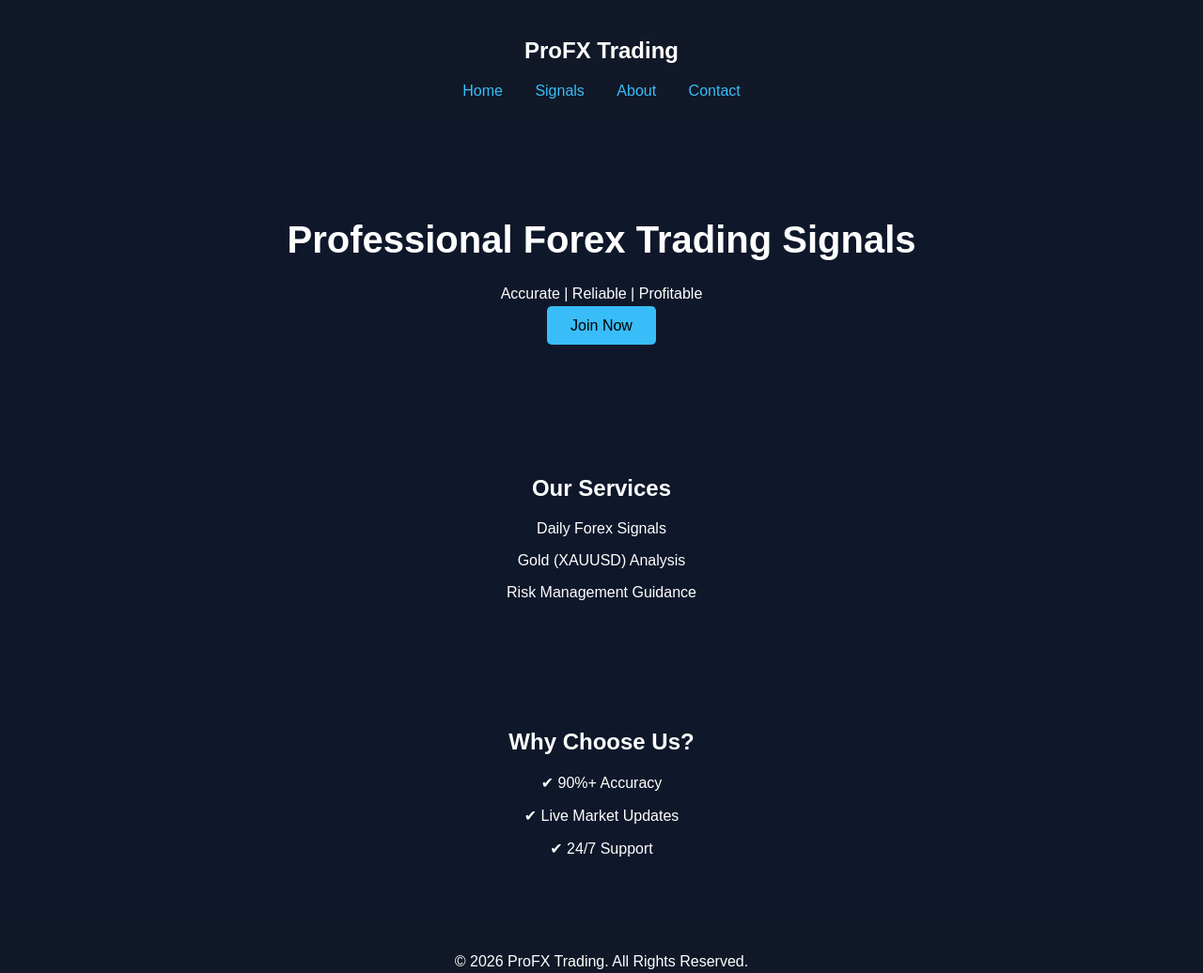
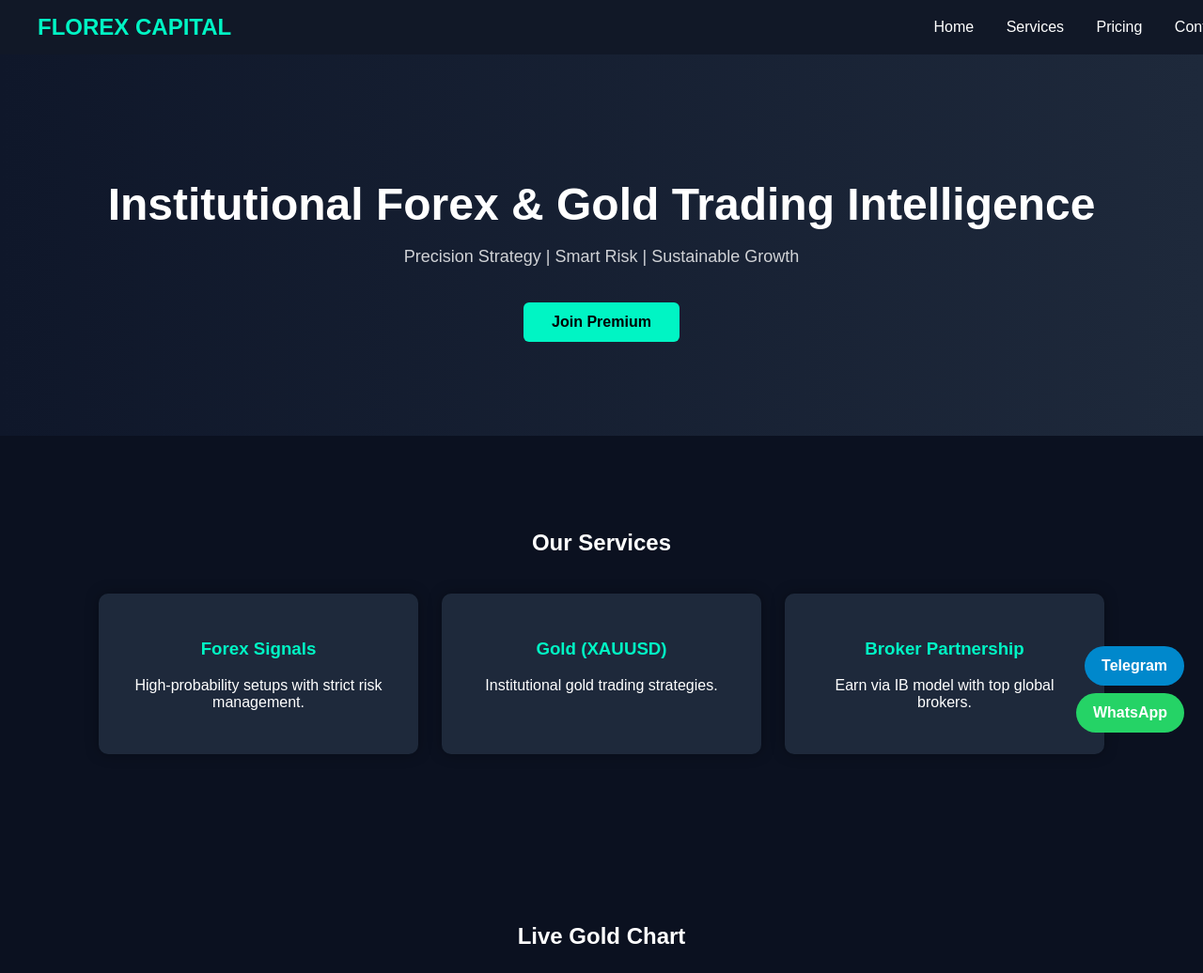
Before and after one commit to ajaysaroj1/Forex---website-, a plain HTML site: page index.html in a window 1280 px wide. Shown: the top 1036 px of the page at 94% size. Drawn offline with Linux system fonts and the light colour scheme; a script that the page names is missing.

Commit message:
Update index.html

```diff
--- a/index.html
+++ b/index.html
@@ -3,84 +3,247 @@
 <head>
 <meta charset="UTF-8">
 <meta name="viewport" content="width=device-width, initial-scale=1.0">
-<title>ProFX Trading | Forex Signals</title>
+<title>Florex Capital | Institutional Forex & Gold Trading</title>
+
 <style>
-body {
-    margin: 0;
-    font-family: Arial, sans-serif;
-    background: #0f172a;
-    color: white;
+body{
+margin:0;
+font-family:Arial, Helvetica, sans-serif;
+background:#0b1120;
+color:white;
+scroll-behavior:smooth;
 }
-header {
-    background: #111827;
-    padding: 20px;
-    text-align: center;
+
+header{
+display:flex;
+justify-content:space-between;
+align-items:center;
+padding:15px 40px;
+background:#111827;
+position:fixed;
+width:100%;
+top:0;
+z-index:1000;
 }
-nav a {
-    color: #38bdf8;
-    margin: 0 15px;
-    text-decoration: none;
+
+header h2{
+color:#00f5c4;
+margin:0;
 }
-.hero {
-    padding: 80px 20px;
-    text-align: center;
+
+nav a{
+color:white;
+text-decoration:none;
+margin:0 15px;
+font-weight:500;
 }
-.hero h1 {
-    font-size: 40px;
+
+nav a:hover{
+color:#00f5c4;
 }
-.btn {
-    background: #38bdf8;
-    padding: 12px 25px;
-    color: black;
-    text-decoration: none;
-    border-radius: 5px;
+
+.hero{
+padding:150px 20px 100px;
+text-align:center;
+background:linear-gradient(to right,#0f172a,#1e293b);
 }
-.section {
-    padding: 50px 20px;
-    text-align: center;
+
+.hero h1{
+font-size:48px;
+margin-bottom:15px;
 }
-footer {
-    background: #111827;
-    padding: 20px;
-    text-align: center;
+
+.hero p{
+font-size:18px;
+opacity:0.8;
+}
+
+.btn{
+display:inline-block;
+padding:12px 30px;
+background:#00f5c4;
+color:black;
+border-radius:6px;
+text-decoration:none;
+font-weight:bold;
+margin-top:20px;
+}
+
+.section{
+padding:80px 20px;
+text-align:center;
+}
+
+.cards{
+display:flex;
+flex-wrap:wrap;
+justify-content:center;
+gap:25px;
+margin-top:40px;
+}
+
+.card{
+background:#1e293b;
+padding:30px;
+width:280px;
+border-radius:10px;
+box-shadow:0 0 15px rgba(0,0,0,0.3);
+}
+
+.card h3{
+color:#00f5c4;
+}
+
+.pricing-card{
+background:#111827;
+padding:30px;
+width:300px;
+border-radius:10px;
+border:1px solid #00f5c4;
+}
+
+footer{
+background:#111827;
+padding:40px 20px;
+text-align:center;
+font-size:14px;
+}
+
+.whatsapp{
+position:fixed;
+bottom:20px;
+right:20px;
+background:#25D366;
+padding:12px 18px;
+border-radius:30px;
+text-decoration:none;
+color:white;
+font-weight:bold;
+}
+
+.telegram{
+position:fixed;
+bottom:70px;
+right:20px;
+background:#0088cc;
+padding:12px 18px;
+border-radius:30px;
+text-decoration:none;
+color:white;
+font-weight:bold;
+}
+
+input, textarea{
+width:90%;
+padding:10px;
+margin:10px 0;
+border-radius:6px;
+border:none;
 }
 </style>
 </head>
+
 <body>
 
 <header>
-    <h2>ProFX Trading</h2>
-    <nav>
-        <a href="#">Home</a>
-        <a href="#">Signals</a>
-        <a href="#">About</a>
-        <a href="#">Contact</a>
-    </nav>
+<h2>FLOREX CAPITAL</h2>
+<nav>
+<a href="#home">Home</a>
+<a href="#services">Services</a>
+<a href="#pricing">Pricing</a>
+<a href="#contact">Contact</a>
+</nav>
 </header>
 
-<div class="hero">
-    <h1>Professional Forex Trading Signals</h1>
-    <p>Accurate | Reliable | Profitable</p>
-    <a href="#" class="btn">Join Now</a>
+<section class="hero" id="home">
+<h1>Institutional Forex & Gold Trading Intelligence</h1>
+<p>Precision Strategy | Smart Risk | Sustainable Growth</p>
+<a href="#pricing" class="btn">Join Premium</a>
+</section>
+
+<section class="section" id="services">
+<h2>Our Services</h2>
+
+<div class="cards">
+
+<div class="card">
+<h3>Forex Signals</h3>
+<p>High-probability setups with strict risk management.</p>
 </div>
 
-<div class="section">
-    <h2>Our Services</h2>
-    <p>Daily Forex Signals</p>
-    <p>Gold (XAUUSD) Analysis</p>
-    <p>Risk Management Guidance</p>
+<div class="card">
+<h3>Gold (XAUUSD)</h3>
+<p>Institutional gold trading strategies.</p>
 </div>
 
-<div class="section">
-    <h2>Why Choose Us?</h2>
-    <p>✔ 90%+ Accuracy</p>
-    <p>✔ Live Market Updates</p>
-    <p>✔ 24/7 Support</p>
+<div class="card">
+<h3>Broker Partnership</h3>
+<p>Earn via IB model with top global brokers.</p>
 </div>
 
+</div>
+</section>
+
+<section class="section">
+<h2>Live Gold Chart</h2>
+
+<script src="https://s3.tradingview.com/tv.js"></script>
+<script>
+new TradingView.widget({
+"width":"100%",
+"height":400,
+"symbol":"OANDA:XAUUSD",
+"interval":"60",
+"timezone":"Asia/Kolkata",
+"theme":"dark"
+});
+</script>
+
+</section>
+
+<section class="section" id="pricing">
+<h2>Premium Plans</h2>
+
+<div class="cards">
+
+<div class="pricing-card">
+<h3>Basic Plan</h3>
+<p>₹2,999 / Month</p>
+<p>3–5 Signals Daily</p>
+<p>Telegram Access</p>
+<a class="btn" href="#">Subscribe</a>
+</div>
+
+<div class="pricing-card">
+<h3>VIP Plan</h3>
+<p>₹6,999 / Month</p>
+<p>All Signals</p>
+<p>Gold Special Access</p>
+<p>Priority Support</p>
+<a class="btn" href="#">Subscribe</a>
+</div>
+
+</div>
+</section>
+
+<section class="section" id="contact">
+<h2>Contact Us</h2>
+
+<input type="text" placeholder="Your Name">
+<input type="email" placeholder="Your Email">
+<textarea placeholder="Your Message"></textarea>
+<br>
+<a class="btn" href="#">Send Message</a>
+
+</section>
+
 <footer>
-    <p>© 2026 ProFX Trading. All Rights Reserved.</p>
+<p>© 2026 Florex Capital. All Rights Reserved.</p>
+<p>Forex trading involves substantial risk. No guaranteed returns. Trade responsibly.</p>
 </footer>
+
+<a class="whatsapp" href="https://wa.me/91XXXXXXXXXX">WhatsApp</a>
+<a class="telegram" href="https://t.me/YOURCHANNEL">Telegram</a>
 
 </body>
 </html>
```
